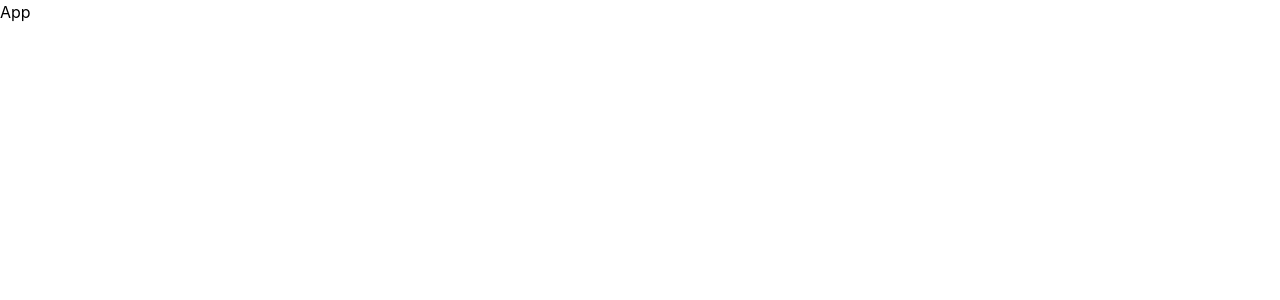
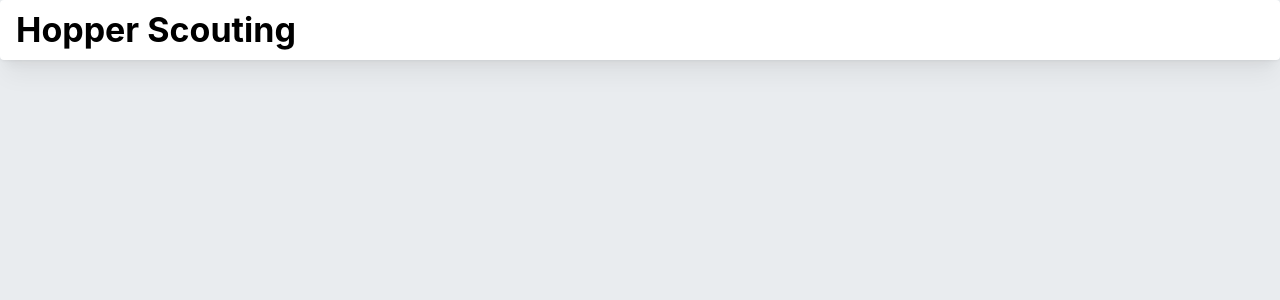
Before and after one commit to KennanHunter/2024-scouting-web-form, a React (Vite) app: page / in a window 1280 px wide. Shown: the top 300 px of the page. Built offline with nearby package versions, Linux system fonts and the light colour scheme.

Commit message:
Routing + Mantine setup

```diff
--- a/package.json
+++ b/package.json
@@ -13,7 +13,8 @@
     "@mantine/core": "7.8.0",
     "@mantine/hooks": "7.8.0",
     "react": "^18.2.0",
-    "react-dom": "^18.2.0"
+    "react-dom": "^18.2.0",
+    "react-router-dom": "^6.22.3"
   },
   "devDependencies": {
     "@types/react": "^18.2.65",
--- a/src/App.tsx
+++ b/src/App.tsx
@@ -1,7 +1,34 @@
 import "@mantine/core/styles.css";
 import { MantineProvider } from "@mantine/core";
 import { theme } from "./theme";
+import { RouterProvider, createHashRouter } from "react-router-dom";
+import { Layout } from "./routes/Layout";
+import { Scout } from "./routes/Scout/Index";
+import { AutoScout } from "./routes/Scout/Auto";
+
+const router = createHashRouter([
+  {
+    path: "/",
+    element: <Layout />,
+    children: [
+      {
+        path: "/scout/",
+        element: <Scout />,
+        children: [
+          {
+            path: "auto/",
+            element: <AutoScout />,
+          },
+        ],
+      },
+    ],
+  },
+]);
 
 export default function App() {
-  return <MantineProvider theme={theme}>App</MantineProvider>;
+  return (
+    <MantineProvider theme={theme}>
+      <RouterProvider router={router} />
+    </MantineProvider>
+  );
 }
--- /dev/null
+++ b/src/routes/Layout.tsx
@@ -0,0 +1,32 @@
+import { Box, Flex, Paper, Title } from "@mantine/core";
+import { FC } from "react";
+import { Outlet } from "react-router-dom";
+
+export const Layout: FC = () => {
+  return (
+    <>
+      <Box
+        style={(theme) => ({
+          width: "100%",
+          minHeight: "100vh",
+          display: "flex",
+          flexDirection: "column",
+          backgroundColor: theme.colors.gray[2],
+        })}
+      >
+        <Paper
+          shadow={"md"}
+          h={60}
+          style={() => ({
+            backgroundColor: "white",
+          })}
+        >
+          <Flex align={"center"} h={"100%"} justify={"space-between"} px={"md"}>
+            <Title>Hopper Scouting</Title>
+          </Flex>
+          <Outlet />
+        </Paper>
+      </Box>
+    </>
+  );
+};
--- /dev/null
+++ b/src/routes/Scout/Auto.tsx
@@ -0,0 +1,10 @@
+import { Checkbox } from "@mantine/core";
+import { FC } from "react";
+
+export const AutoScout: FC = () => {
+  return (
+    <>
+      <Checkbox label={"Text auto checkbox"} />
+    </>
+  );
+};
--- /dev/null
+++ b/src/routes/Scout/Index.tsx
@@ -0,0 +1,16 @@
+import { FC } from "react";
+import { Text } from "@mantine/core";
+import { Outlet, useLocation } from "react-router-dom";
+
+export const Scout: FC = () => {
+  const location = useLocation();
+
+  const path = location.hash;
+
+  return (
+    <>
+      <Text>{path}</Text>
+      <Outlet />
+    </>
+  );
+};
```
Also changed, not shown: .yarnrc.yml (deleted), 2 other files (tests, documents, lock files or other folders).
